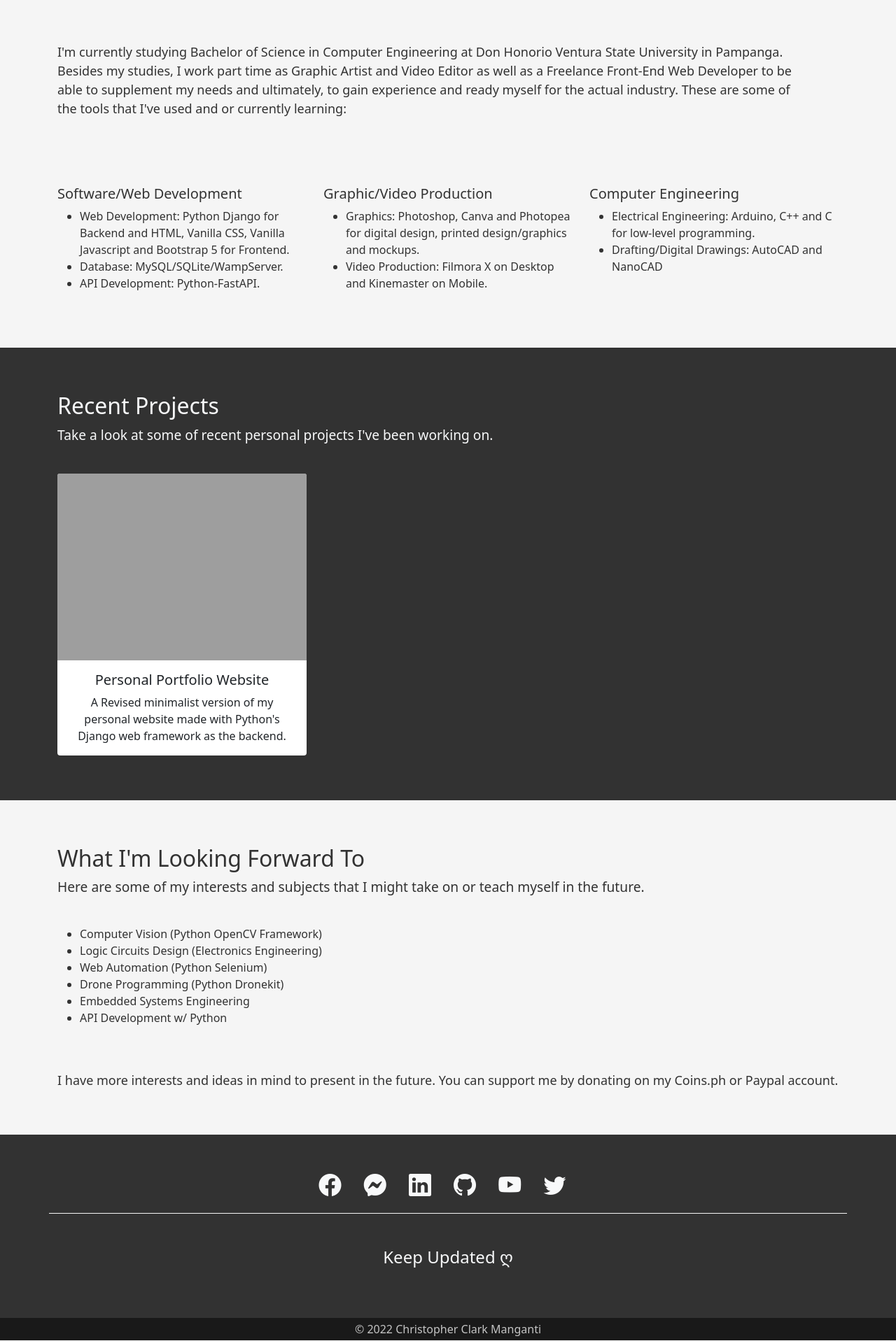
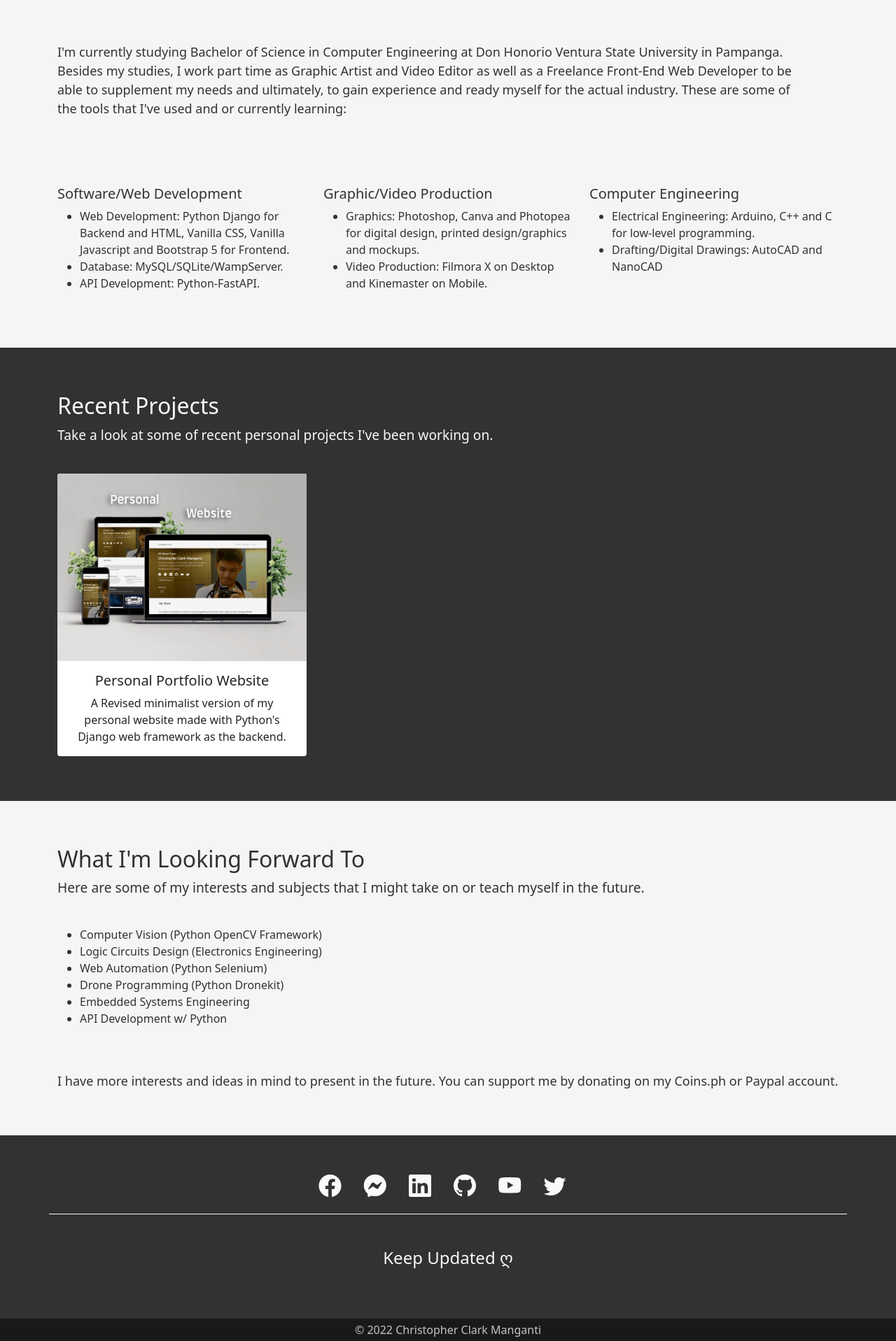
Before and after one commit to ccmanganti/christopher-clark-live, a Django app: page / in a window 1280 px wide. Shown: the part 905-2822 px from the top of the page at 70% size. Run offline with Django 3.2, Linux system fonts and the light colour scheme; grey boxes are pictures that could not be loaded.

Commit message:
Edited Temporary Image Value

```diff
--- a/portfolio/templates/portfolio/index.html
+++ b/portfolio/templates/portfolio/index.html
@@ -91,7 +91,7 @@
                 {% for project in projects %}
                     <div class="col-12 col-md-6 col-lg-4 pb-3">
                         <div class="card" data-aos="fade-up" data-aos-duration="800" data-aos-easing="ease-in-out" data-aos-delay="100" style="border: 0;">
-                            <a href="{% url 'blog' %}"><img src="{{ project.previewImage.url }}" alt="Personal Website" class="card-img-top"></a>
+                            <a href="{% url 'blog' %}"><img src="{% static 'portfolio/personalWebsite.jpg' %}" alt="Personal Website" class="card-img-top"></a>
                             <div class="card-body">
                                 <h5 class="card-title">{{ project.title }}</h5>
                                 <p class="card-text">{{ project.description }}</p>
```
Also changed, not shown: portfolio/static/portfolio/personalWebsite.jpg (renamed from portfolio/static/portfolio/personal Website.jpg).
